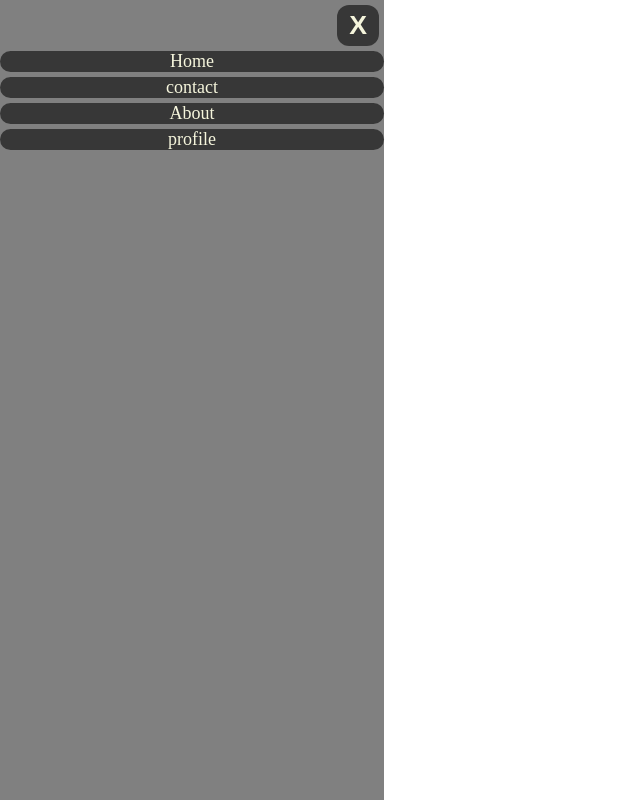
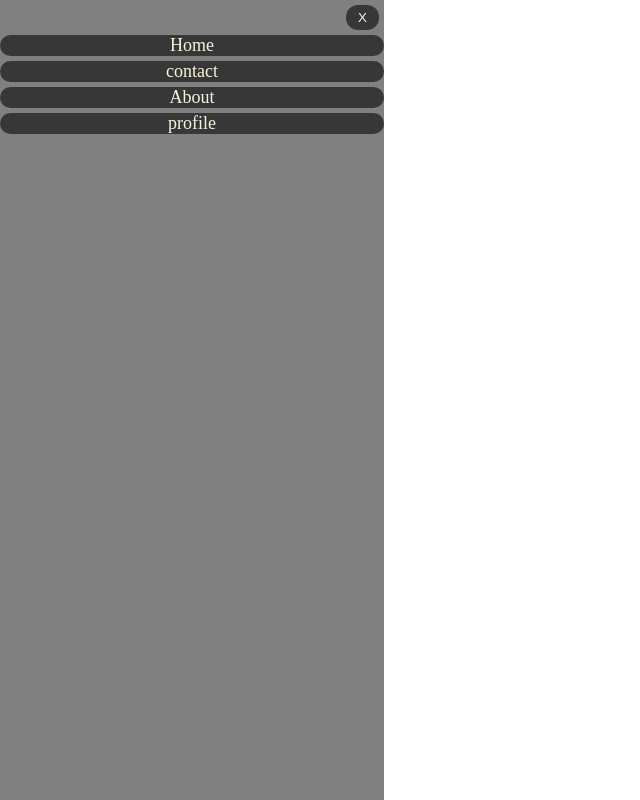
Before and after one commit to Dinaaid/js, a plain HTML site: page index.html in a window 1280 px wide. Shown: the whole page, without its empty margins (0-640 px from the left). Drawn offline with Linux system fonts and the light colour scheme.

Commit message:
version5

```diff
--- a/index.html
+++ b/index.html
@@ -11,7 +11,7 @@
 <body>
     <div class="js">
         <button>
-             <h1>X</h1>
+             X
         </button>
 
         <nav class="nav">
```
